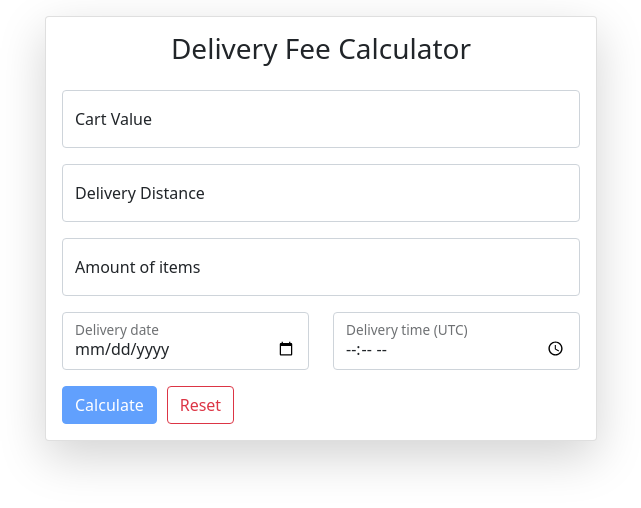
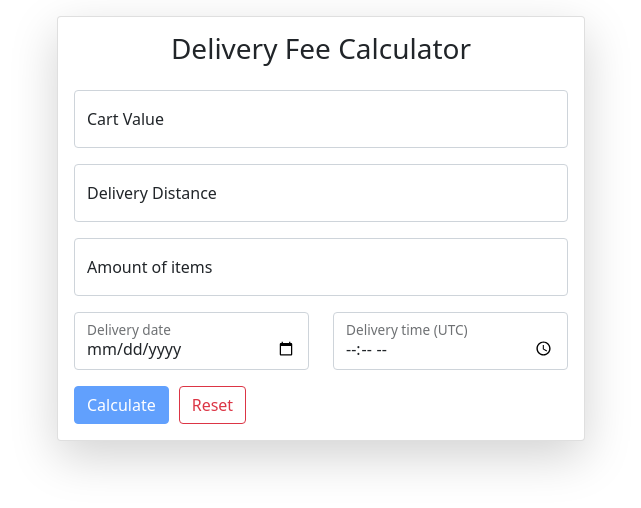
Before and after one commit to joelhackinen/deliveryfee, a React (Create React App) app: page / in a window 1280 px wide. Shown: the top 508 px of the page, without its empty margins (319-960 px from the left). Built offline with nearby package versions, Linux system fonts and the light colour scheme.

Commit message:
created new parent component for the form and the modal

```diff
--- a/src/App.tsx
+++ b/src/App.tsx
@@ -1,6 +1,6 @@
 import { Container } from "react-bootstrap";
 
-import DeliveryForm from "./components/DeliveryForm";
+import Calculator from "./components/Calculator";
 
 
 const App = () => {
@@ -8,7 +8,7 @@ const App = () => {
 
   return (
     <Container id="main-container" style={{ maxWidth: 600 }}>
-      <DeliveryForm />
+      <Calculator />
     </Container>
   );
 };
--- /dev/null
+++ b/src/components/Calculator.tsx
@@ -0,0 +1,23 @@
+import { useState } from "react";
+import { Fee } from "../types";
+import { Container } from "react-bootstrap";
+
+import CalculatorForm from "./CalculatorForm";
+import FeeModal from "./FeeModal";
+
+const Calculator = () => {
+  console.log("<Calculator /> render")
+  const [fee, setFee] = useState<Fee>({} as Fee);
+
+  const showModal = (fee: Fee) => setFee(fee);
+  const hideModal = () => setFee({} as Fee);
+
+  return (
+    <Container>
+      <CalculatorForm showModal={showModal} />
+      <FeeModal fee={fee} hide={hideModal} />
+    </Container>
+  );
+};
+
+export default Calculator;
--- a/src/components/DeliveryForm.tsx
+++ b/src/components/CalculatorForm.tsx
@@ -1,4 +1,4 @@
-import { FormEvent, useState, useCallback } from "react";
+import { FormEvent, useState } from "react";
 
 import {
   Button,
@@ -14,17 +14,14 @@ import { calculateFee } from "../utils/helper";
 
 import { Fee } from "../types";
 
-import FeeModal from "./FeeModal";
 
-
-const DeliveryForm = () => {
-  console.log("<DeliveryForm /> render");
+const CalculatorForm = ({ showModal}: { showModal: (fee: Fee) => void }) => {
+  console.log("<CalculatorForm /> render");
   const [cart, setCart] = useState<string>("")
   const [distance, setDistance] = useState<string>("");
   const [amount, setAmount] = useState<string>("");
   const [date, setDate] = useState<string>("");
   const [time, setTime] = useState<string>("");
-  const [fee, setFee] = useState<Fee>({} as Fee);
 
   const cartOk = cart !== "" && !isNaN(Number(cart)) && Number(cart) > 0;
   const distanceOk = distance != "" && !isNaN(Number(distance)) && Number(distance) > 0;
@@ -36,7 +33,7 @@ const DeliveryForm = () => {
   const submit = (event: FormEvent) => {
     event.preventDefault();
 
-    setFee(calculateFee({
+    showModal(calculateFee({
       cart: Number(cart),
       distance: Number(distance),
       amount: Number(amount),
@@ -53,12 +50,9 @@ const DeliveryForm = () => {
     setTime("");
   };
 
-  const hideModal = useCallback(() => setFee({} as Fee), []);
-
 
   return (
     <Container className="mt-3">
-      <FeeModal fee={fee} hide={hideModal}/>
       <Card className="shadow-lg">
         <Card.Title as="h3" className="text-center" style={{marginTop: 15}}>
           Delivery Fee Calculator
@@ -133,4 +127,4 @@ const DeliveryForm = () => {
   );
 };
 
-export default DeliveryForm;
+export default CalculatorForm;
--- a/src/components/FeeModal.tsx
+++ b/src/components/FeeModal.tsx
@@ -1,12 +1,10 @@
-import { memo } from "react";
 import { CloseButton, Modal, Table } from "react-bootstrap";
 import { Fee } from "../types";
 import { DESCRIPTIONS, BASE_FEE, MAX_FEE, FREE_DELIVERY_THRESHOLD } from "../utils/constants";
 import { isEmpty, roundToTwo } from "../utils/helper";
 
 
-// being wrapped in a memo, <FeeModal /> renders only when props change
-const FeeModal = memo(function FeeModal({ fee, hide } : { fee: Fee, hide: () => void }) {
+const FeeModal = ({ fee, hide } : { fee: Fee, hide: () => void }) => {
   console.log("<Feemodal /> render")
   if (isEmpty(fee)) {
     return null;
@@ -90,6 +88,6 @@ const FeeModal = memo(function FeeModal({ fee, hide } : { fee: Fee, hide: () =>
       </Modal.Body>
     </Modal>
   );
-});
+};
 
 export default FeeModal;
```
Also changed, not shown: 1 other file (tests, documents, lock files or other folders).
